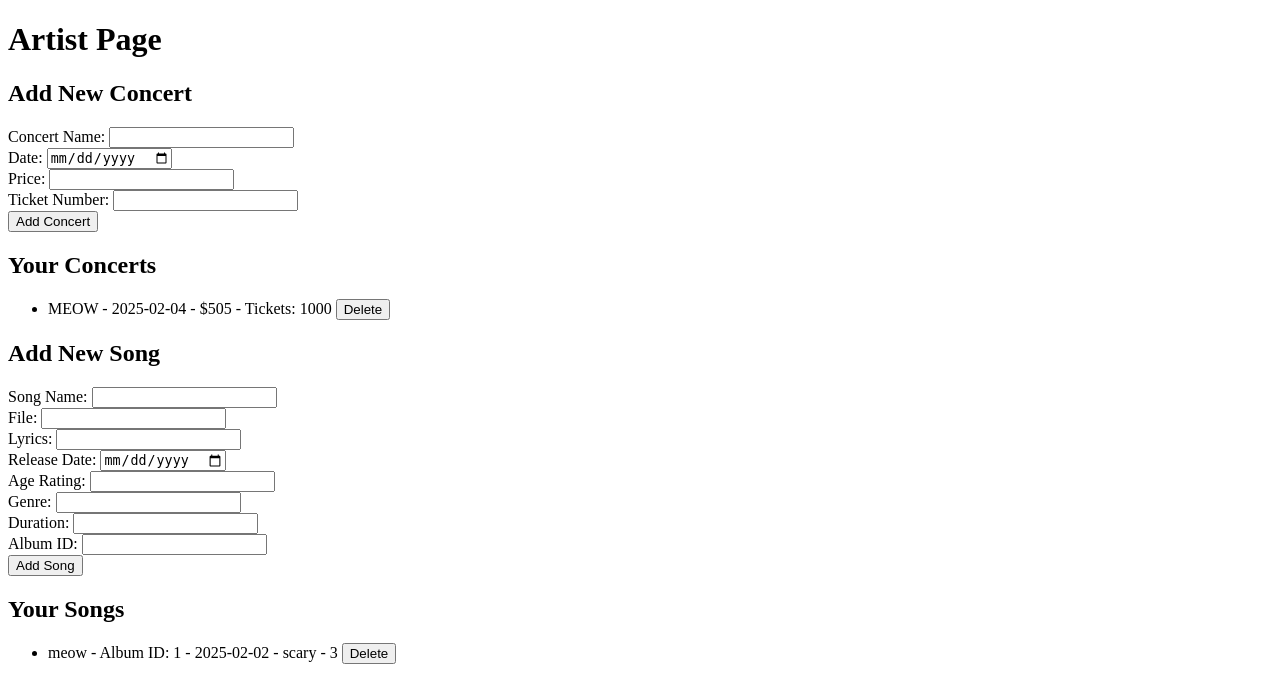
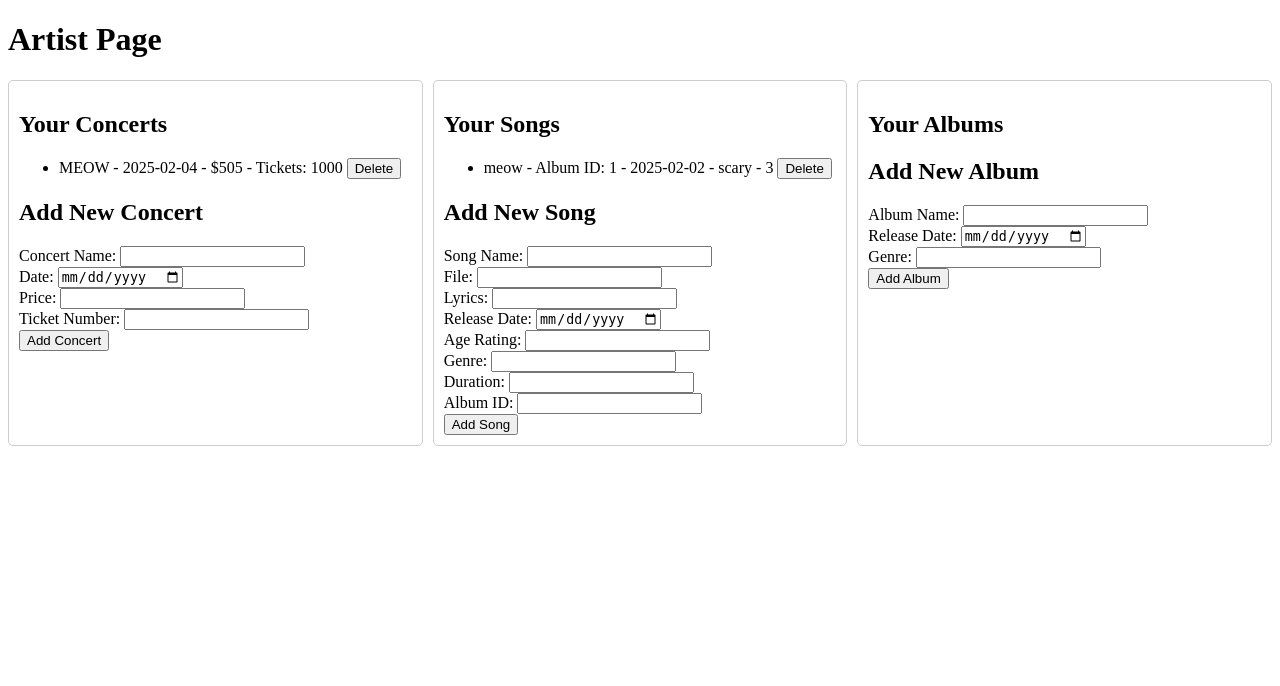
Before and after one commit to MahtaMirzaei/Vibes, a Flask app: page /artist_page in a window 1280 px wide. Shown: the top 686 px of the page. Run offline with Flask 3, Linux system fonts and the light colour scheme; a user stored in the database is signed in; data comes from the database, SQL or seed files in the repository; both versions use the stored data as it was after the commit.

Commit message:
fix(): fixed artist page base ui.

```diff
--- a/app.py
+++ b/app.py
@@ -443,7 +443,7 @@ def artist_page():
         if request.method == "POST":
             action = request.form["action"]
 
-            if action == "add":
+            if action == "add_concert":
                 name = request.form["name"]
                 date = request.form["date"]
                 price = request.form["price"]
@@ -462,7 +462,7 @@ def artist_page():
                     logging.error(f"Error adding concert: {e}")
                     flash("An error occurred while adding the concert.")
 
-            elif action == "delete":
+            elif action == "delete_concert":
                 concert_id = request.form["concert_id"]
 
                 try:
--- a/templates/artist.html
+++ b/templates/artist.html
@@ -4,13 +4,40 @@
     <meta charset="UTF-8">
     <meta name="viewport" content="width=device-width, initial-scale=1.0">
     <title>Artist Page</title>
+    <style>
+        .grid-container {
+            display: grid;
+            grid-template-columns: repeat(3, 1fr);
+            gap: 10px;
+        }
+        .grid-item {
+            border: 1px solid #ccc;
+            padding: 10px;
+            border-radius: 5px;
+        }
+    </style>
 </head>
 <body>
     <h1>Artist Page</h1>
 
+    <div class="grid-container">
+        <div class="grid-item">
+            <h2>Your Concerts</h2>
+            <ul>
+                {% for concert in concerts %}
+                <li>
+                    {{ concert[1] }} - {{ concert[2] }} - ${{ concert[3] }} - Tickets: {{ concert[4] }}
+                    <form action="{{ url_for('artist_page') }}" method="POST" style="display:inline;">
+                        <input type="hidden" name="action" value="delete_concert">
+                        <input type="hidden" name="concert_id" value="{{ concert[0] }}">
+                        <button type="submit">Delete</button>
+                    </form>
+                </li>
+                {% endfor %}
+            </ul>
             <h2>Add New Concert</h2>
             <form action="{{ url_for('artist_page') }}" method="POST">
-        <input type="hidden" name="action" value="add">
+                <input type="hidden" name="action" value="add_concert">
                 <label for="name">Concert Name:</label>
                 <input type="text" id="name" name="name" required><br>
                 <label for="date">Date:</label>
@@ -21,43 +48,9 @@
                 <input type="number" id="ticket_number" name="ticket_number" required><br>
                 <button type="submit">Add Concert</button>
             </form>
+        </div>
 
-    <h2>Your Concerts</h2>
-    <ul>
-        {% for concert in concerts %}
-        <li>
-            {{ concert[1] }} - {{ concert[2] }} - ${{ concert[3] }} - Tickets: {{ concert[4] }}
-            <form action="{{ url_for('artist_page') }}" method="POST" style="display:inline;">
-                <input type="hidden" name="action" value="delete">
-                <input type="hidden" name="concert_id" value="{{ concert[0] }}">
-                <button type="submit">Delete</button>
-            </form>
-        </li>
-        {% endfor %}
-    </ul>
-
-    <h2>Add New Song</h2>
-    <form action="{{ url_for('artist_page') }}" method="POST">
-        <input type="hidden" name="action" value="add_song">
-        <label for="song_name">Song Name:</label>
-        <input type="text" id="song_name" name="song_name" required><br>
-        <label for="file">File:</label>
-        <input type="text" id="file" name="file" required><br>
-        <label for="lyrics">Lyrics:</label>
-        <input type="text" id="lyrics" name="lyrics" required><br>
-        <label for="release_date">Release Date:</label>
-        <input type="date" id="release_date" name="release_date" required><br>
-        <label for="age_rating">Age Rating:</label>
-        <input type="number" id="age_rating" name="age_rating" required><br>
-        <label for="genre">Genre:</label>
-        <input type="text" id="genre" name="genre" required><br>
-        <label for="duration">Duration:</label>
-        <input type="number" id="duration" name="duration" required><br>
-        <label for="album_id">Album ID:</label>
-        <input type="number" id="album_id" name="album_id"><br>
-        <button type="submit">Add Song</button>
-    </form>
-
+        <div class="grid-item">
             <h2>Your Songs</h2>
             <ul>
                 {% for song in songs %}
@@ -71,7 +64,55 @@
                 </li>
                 {% endfor %}
             </ul>
+            <h2>Add New Song</h2>
+            <form action="{{ url_for('artist_page') }}" method="POST">
+                <input type="hidden" name="action" value="add_song">
+                <label for="song_name">Song Name:</label>
+                <input type="text" id="song_name" name="song_name" required><br>
+                <label for="file">File:</label>
+                <input type="text" id="file" name="file" required><br>
+                <label for="lyrics">Lyrics:</label>
+                <input type="text" id="lyrics" name="lyrics" required><br>
+                <label for="release_date">Release Date:</label>
+                <input type="date" id="release_date" name="release_date" value="{{ current_date }}" required><br>
+                <label for="age_rating">Age Rating:</label>
+                <input type="number" id="age_rating" name="age_rating" required><br>
+                <label for="genre">Genre:</label>
+                <input type="text" id="genre" name="genre" required><br>
+                <label for="duration">Duration:</label>
+                <input type="number" id="duration" name="duration" required><br>
+                <label for="album_id">Album ID:</label>
+                <input type="number" id="album_id" name="album_id"><br>
+                <button type="submit">Add Song</button>
+            </form>
+        </div>
 
+        <div class="grid-item">
+            <h2>Your Albums</h2>
+            <ul>
+                {% for album in albums %}
+                <li>
+                    {{ album[1] }} - {{ album[2] }} - {{ album[3] }}
+                    <form action="{{ url_for('artist_page') }}" method="POST" style="display:inline;">
+                        <input type="hidden" name="action" value="delete_album">
+                        <input type="hidden" name="album_id" value="{{ album[0] }}">
+                        <button type="submit">Delete</button>
                     </form>
+                </li>
+                {% endfor %}
+            </ul>
+            <h2>Add New Album</h2>
+            <form action="{{ url_for('artist_page') }}" method="POST">
+                <input type="hidden" name="action" value="add_album">
+                <label for="album_name">Album Name:</label>
+                <input type="text" id="album_name" name="album_name" required><br>
+                <label for="release_date">Release Date:</label>
+                <input type="date" id="release_date" name="release_date" value="{{ current_date }}" required><br>
+                <label for="genre">Genre:</label>
+                <input type="text" id="genre" name="genre" required><br>
+                <button type="submit">Add Album</button>
+            </form>
+        </div>
+    </div>
 </body>
 </html>
```
Also changed, not shown: database.db. Lines whose indentation alone changed are shown as unchanged.
